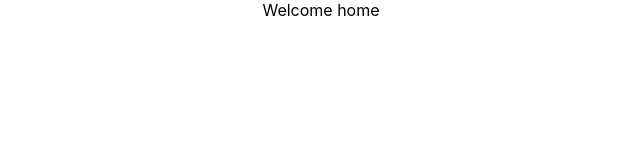
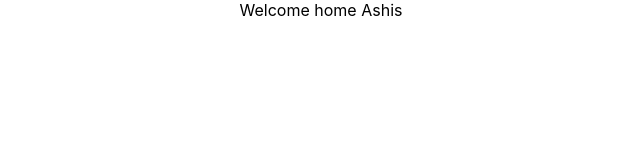
Before and after one commit to AshisSarthak/roboboard, a React (Create React App) app: page / in a window 1280 px wide. Shown: the top 160 px of the page, without its empty margins (319-959 px from the left). Built offline with nearby package versions, Linux system fonts and the light colour scheme.

Commit message:
adding new files

```diff
--- a/src/App.tsx
+++ b/src/App.tsx
@@ -4,7 +4,7 @@ import './App.css';
 function App() {
   return (
     <div className="App">
-      Welcome home
+      Welcome home Ashis
     </div>
   );
 }
```
Also changed, not shown: 7 other files (tests, documents, lock files or other folders).
